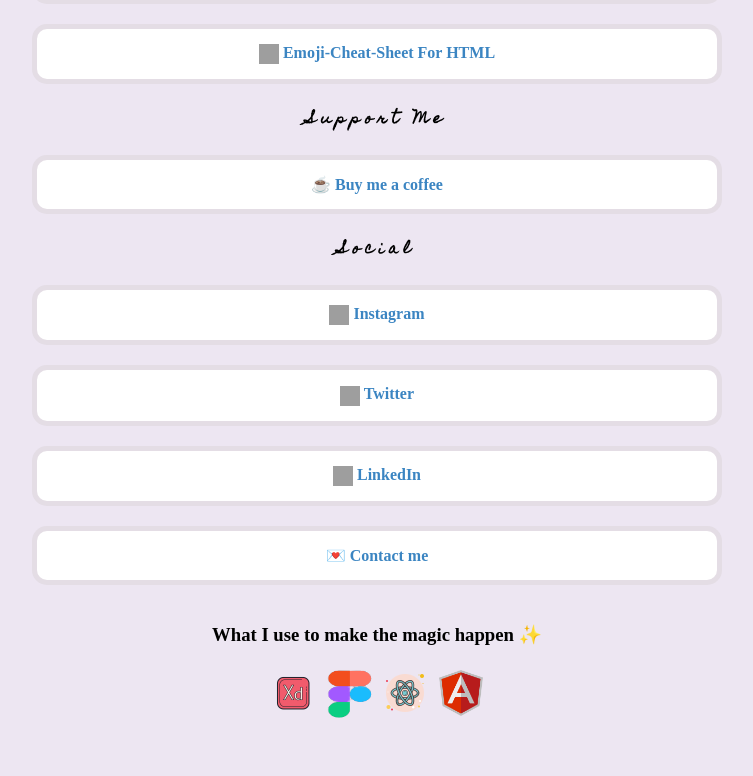
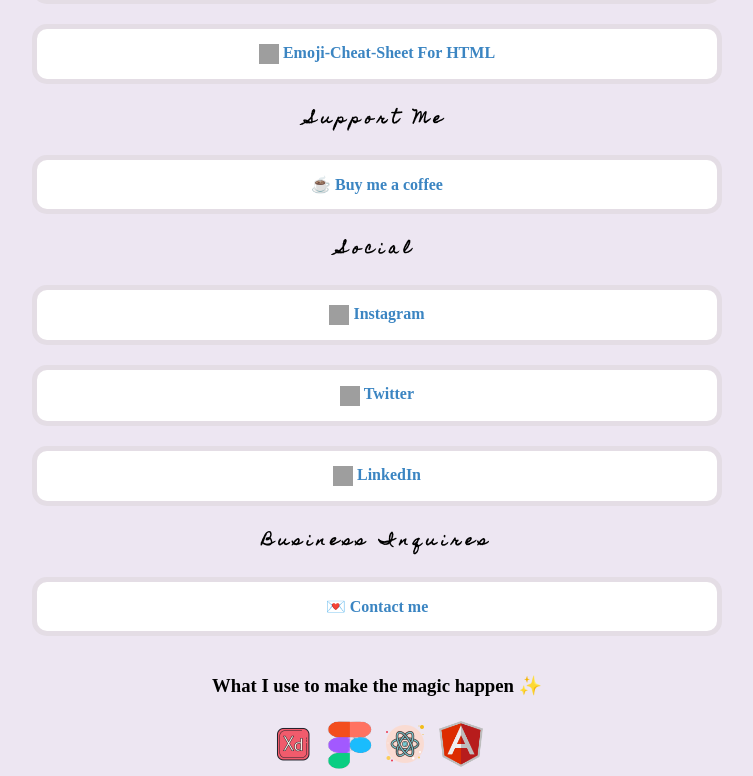
Before and after one commit to aaiilee0715/link-treebio, a React (Create React App) app in the folder igbiolink/: page / in a window 1280 px wide. Shown: the part 915-1691 px from the top of the page, without its empty margins (263-1016 px from the left). Before the commit the page ends 1640 px from the top, so only its background shows below. Built offline with nearby package versions, Linux system fonts and the light colour scheme; grey boxes are pictures that could not be loaded; a web font is replaced by a local one.

Commit message:
added business inquires

```diff
--- a/igbiolink/src/App.js
+++ b/igbiolink/src/App.js
@@ -114,6 +114,8 @@ function App() {
               <img src="https://img.icons8.com/fluent/2x/linkedin.png" width="20" height="20" align="absmiddle" />   LinkedIn
           </div>
           </a>
+          {/* Business Inquires section */}
+          <h3 className="title">Business Inquires</h3>
           <a href="mailto:design@anothayc.dev">
             <div className="link-list-item light">
               💌 Contact me
```
